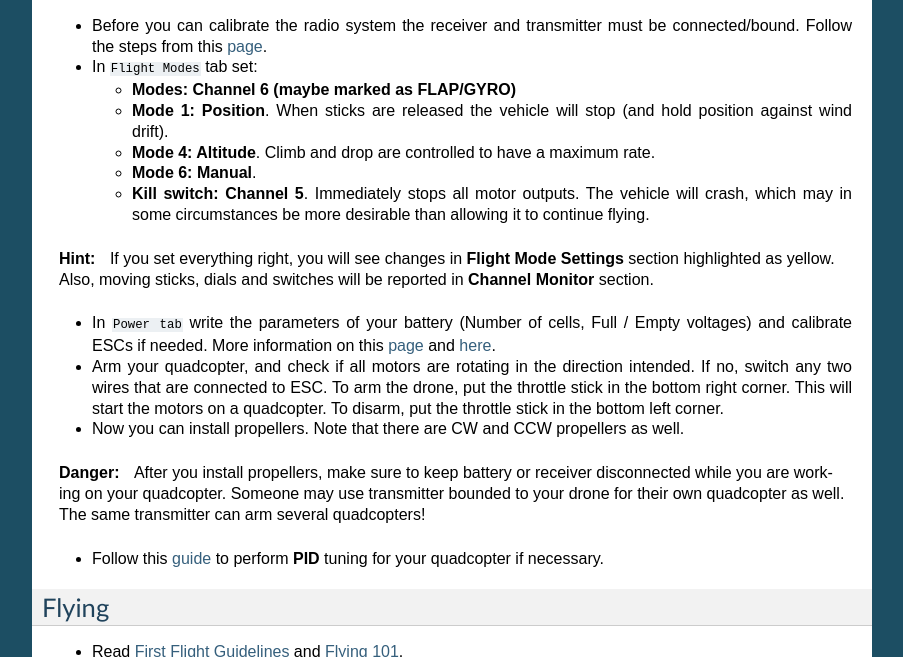
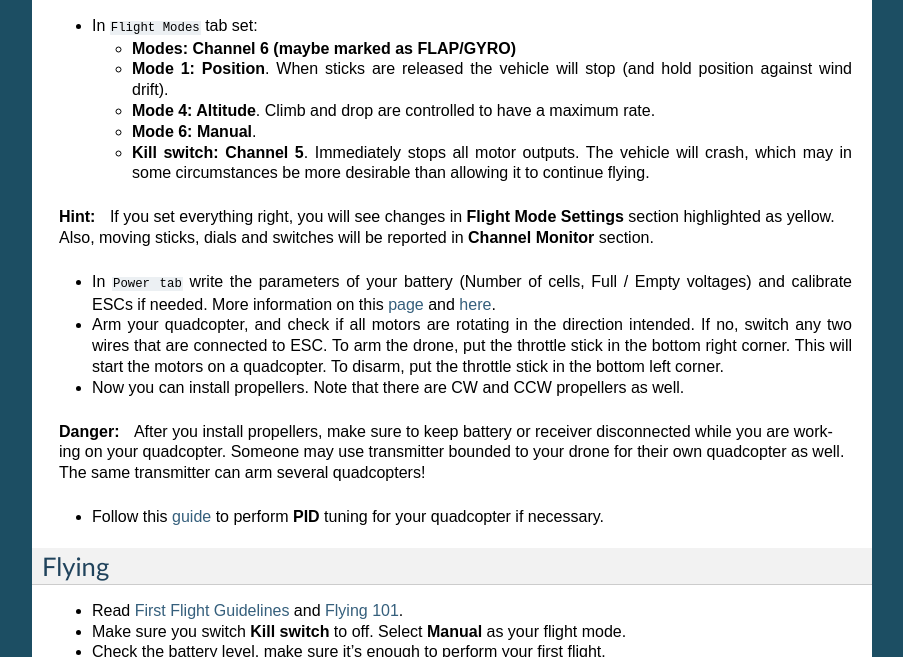
Before and after one commit to risckaust/risc-documentations, a Sphinx documentation site: the page built from docs/source/1-quadcopter-assembly.rst, in a window 1280 px wide and 900 px high, scrolled down 5802 px, cut to the strip 243-900 px from the top of the window. Shown: the whole strip, without its empty margins (198-1101 px from the left). Built offline with Sphinx 7.4.7, drawn with Linux system fonts in a browser that asks for light colours; pages that are not in the unit, such as notebooks, are missing from menus; some of the changed lines change nothing that is shown.

Commit message:
Changed bind instructions

```diff
--- a/docs/source/1-quadcopter-assembly.rst
+++ b/docs/source/1-quadcopter-assembly.rst
@@ -146,7 +146,7 @@
     3. Press the **Menu** button on your Taranis X9D
     4. Go to page 2 by pressing **Page** button.
     5. Scroll down with **-** button until you see **Internal RF** line.
-    6. Select **[Bind]** button. The RED LED on the X8R receiver will flash, indicating the binding process is completed
+    6. Select **[Bind]** line, and press **ENT** button. The RED LED on the X8R receiver will flash, indicating the binding process is completed
 
   + Spektrum receiver with autobind
 
@@ -190,8 +190,6 @@
 .. raw:: html
 
   <iframe width="560" height="315" src="https://www.youtube.com/embed/91VGmdSlbo4?rel=0" frameborder="0" allow="autoplay; encrypted-media" allowfullscreen></iframe>
-
-* Before you can calibrate the radio system the receiver and transmitter must be connected/bound. Follow the steps from this `page <https://docs.px4.io/en/config/radio.html>`_.
 
 * In ``Flight Modes`` tab set:
 
```
